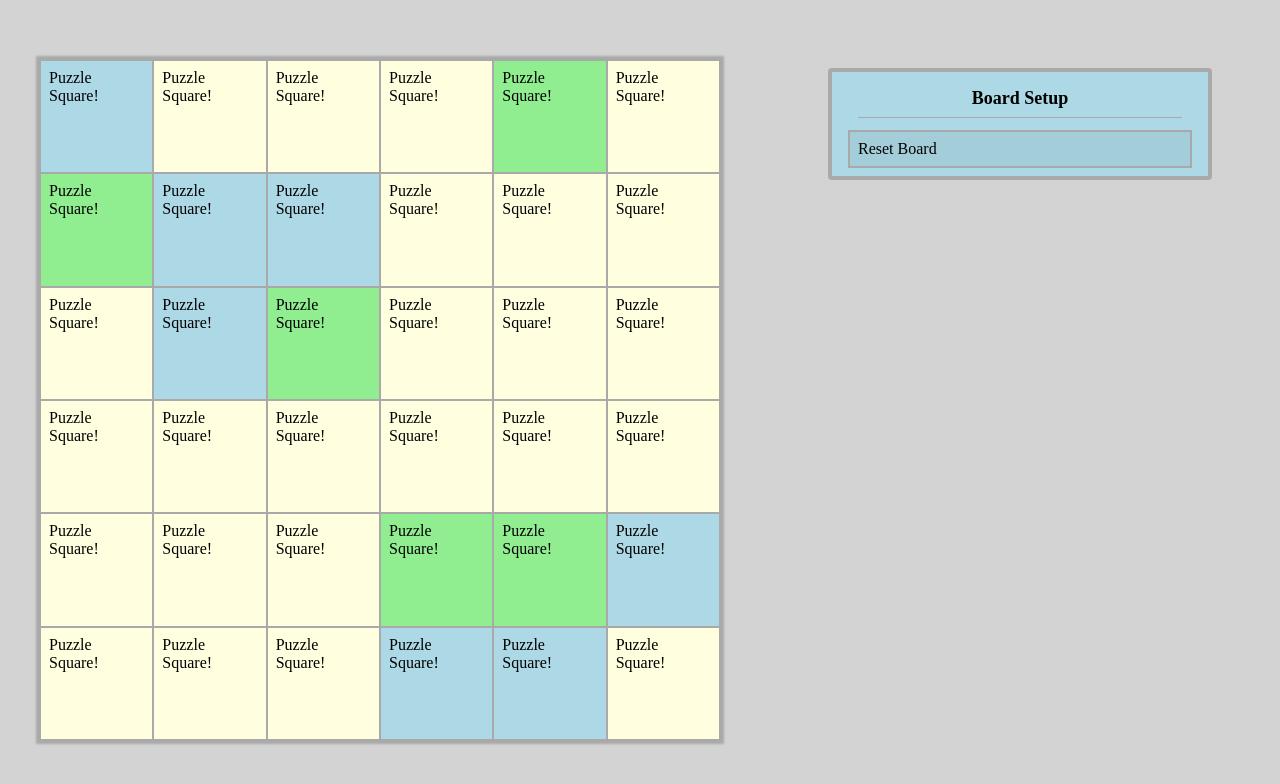
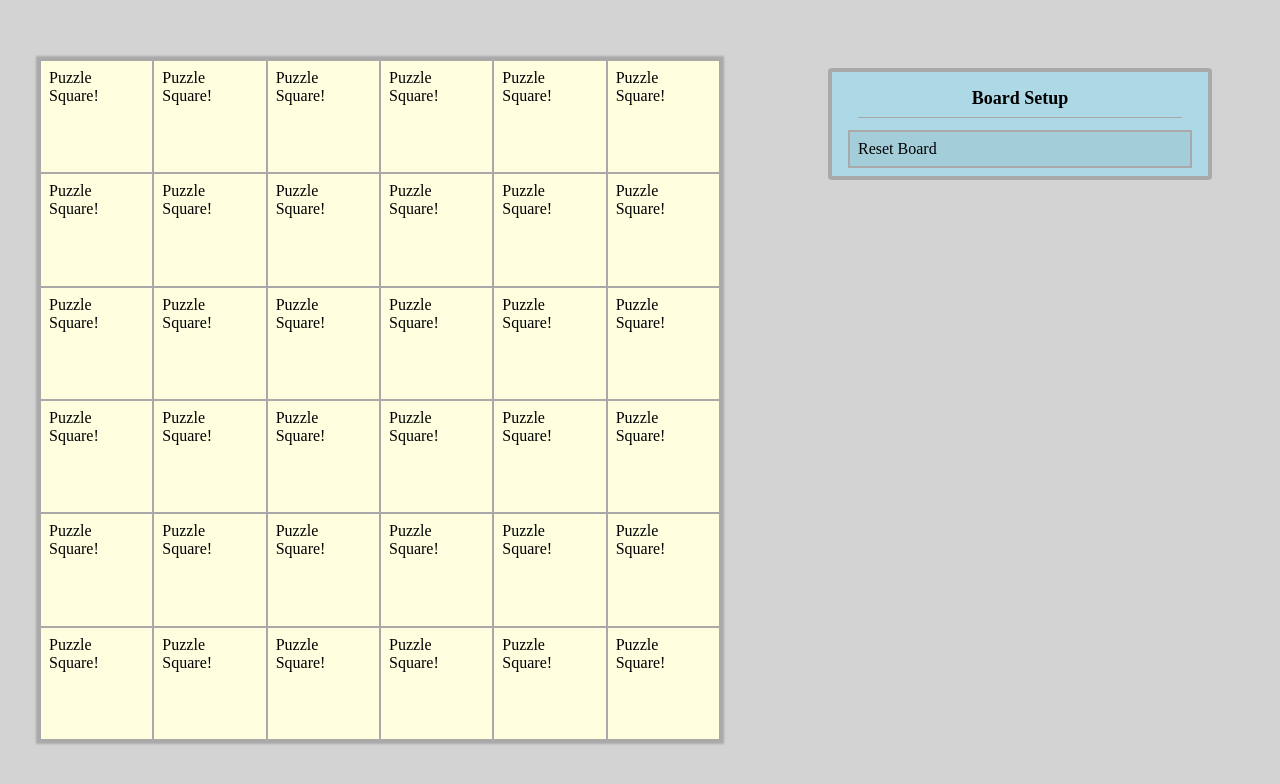
Before and after one commit to Willilio/classpuzzle, a React (Create React App) app: page / in a window 1280 px wide. Shown: the top 784 px of the page. Built offline with nearby package versions, Linux system fonts and the light colour scheme.

Commit message:
use redux for board state

```diff
--- a/src/components/action/content/BoardSetup.jsx
+++ b/src/components/action/content/BoardSetup.jsx
@@ -1,15 +1,18 @@
 import { useMemo } from 'react';
 import ActionButton from '../common/ActionButton';
+import { useDispatch } from 'react-redux';
+import { resetBoard } from '../../../services/slices/boardState';
 
 /**
  * The board setup action group contains the controls to setup the puzzle board as desired
  * @param {{theme: import('../ActionGroup').ActionThemes}} props
  */
 const BoardSetup = ({ theme='light' }) => {
+  const dispatch = useDispatch();
   const themePrefix = useMemo(() => `boardsetup-${theme}group`, [theme]);
 
   const zeroBoard = async () => {
-    alert('Zeroing board not yet implemented!');
+    dispatch(resetBoard());
   };
 
   return (
--- a/src/components/base/App.jsx
+++ b/src/components/base/App.jsx
@@ -1,14 +1,6 @@
+import { useSelector } from 'react-redux';
 import ActionList from '../action/ActionList';
 import PuzzleBoard from '../board/PuzzleBoard';
-
-const exampleBoardState = [
-  1, 0, 0, 0, 2, 0,
-  2, 1, 1, 0, 0, 0,
-  0, 1, 2, 0, 0, 0,
-  0, 0, 0, 0, 0, 0,
-  0, 0, 0, 2, 2, 1,
-  0, 0, 0, 1, 1, 0,
-];
 
 /** @type {[import('../action/ActionList').ActionParams]} */
 const testActions = [
@@ -19,9 +11,11 @@ const testActions = [
 ];
 
 const App = () => {
+  const gameBoardState = useSelector((state) => state.boardState.board);
+
   return (
     <div className="app-container">
-      <PuzzleBoard boardState={exampleBoardState} />
+      <PuzzleBoard boardState={gameBoardState} />
       <ActionList actions={testActions} />
     </div>
   );
```
